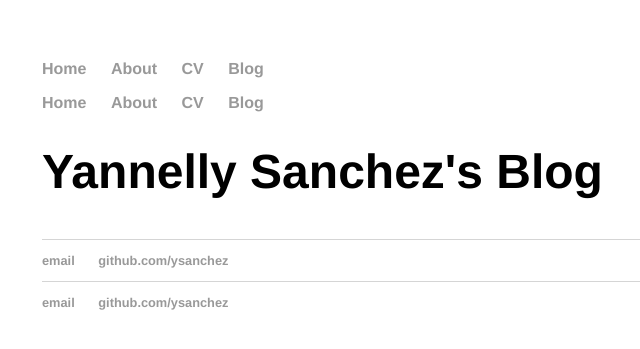
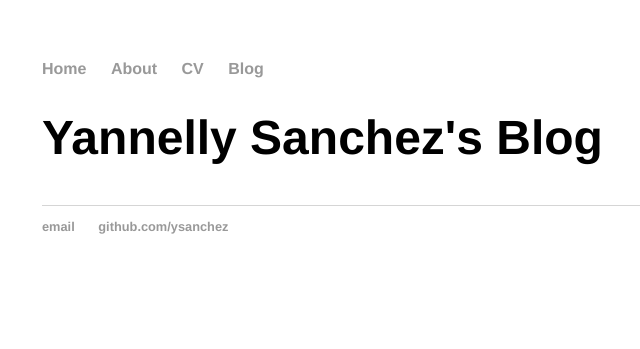
Before and after one commit to ysanchez/ysanchez.github.io, a Jekyll site: the page built from blog/index.html, in a window 1280 px wide. Shown: the top 349 px of the page, without its empty margins (150-790 px from the left). Built offline with Jekyll 4.4.1, drawn with Linux system fonts in a browser that asks for light colours.

Commit message:
Update index.html

```diff
--- a/blog/index.html
+++ b/blog/index.html
@@ -2,38 +2,10 @@
 layout: default
 title: Yannelly Sanchez's Blog
 ---
-
-<!DOCTYPE html>
-	<html>
-		<head>
-			<title>{{ page.title }}</title>
-
-			<link rel="stylesheet" type="text/css" href="/css/main.css">
-		</head>
-		<body>
-			<nav>
-	    		<ul>
-	        		<li><a href="/">Home</a></li>
-		        	<li><a href="/about">About</a></li>
-	        		<li><a href="/cv">CV</a></li>
-	        		<li><a href="/blog">Blog</a></li>
-	    		</ul>
-			</nav>
-			<div class="container">
-
 	<h1>{{ page.title }}</h1>
 	<ul class="posts">
 
 	  {% for post in site.posts %}
 	    <li><span>{{ post.date | date_to_string }}</span> » <a href="{{ post.url }}" title="{{ post.title }}">{{ post.title }}</a></li>
 	  {% endfor %}
-
-			</div><!-- /.container -->
-			<footer>
-	    		<ul>
-	        		<li><a href="mailto:yannelly.sanchez389@gmail.com">email</a></li>
-	        		<li><a href="https://github.com/ysanchez">github.com/ysanchez</a></li>
 	</ul>
-			</footer>
-		</body>
-	</html>
```
Lines whose indentation alone changed are shown as unchanged.
